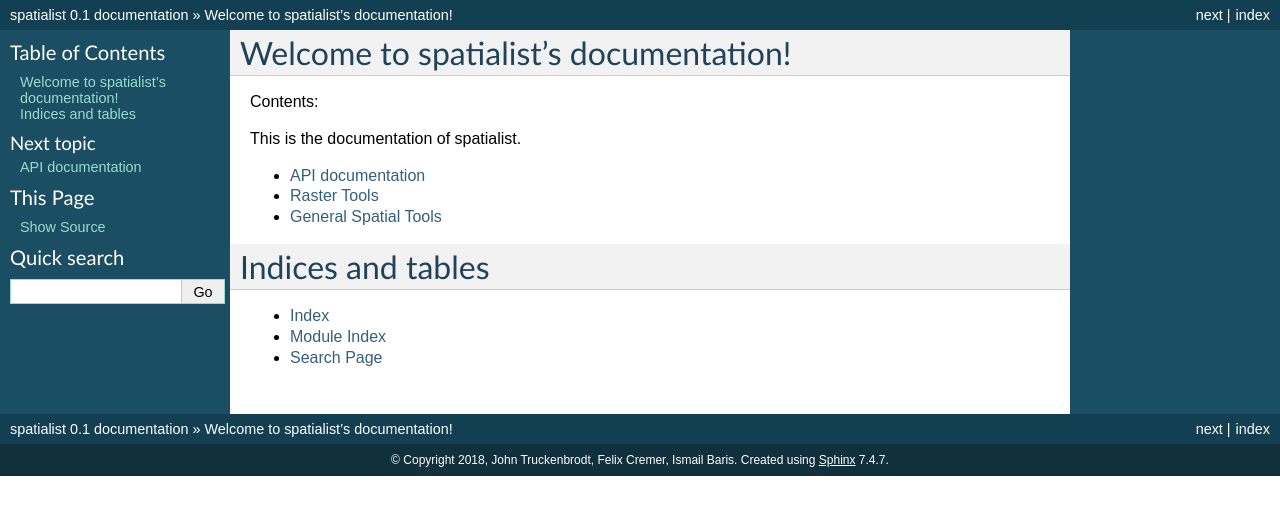
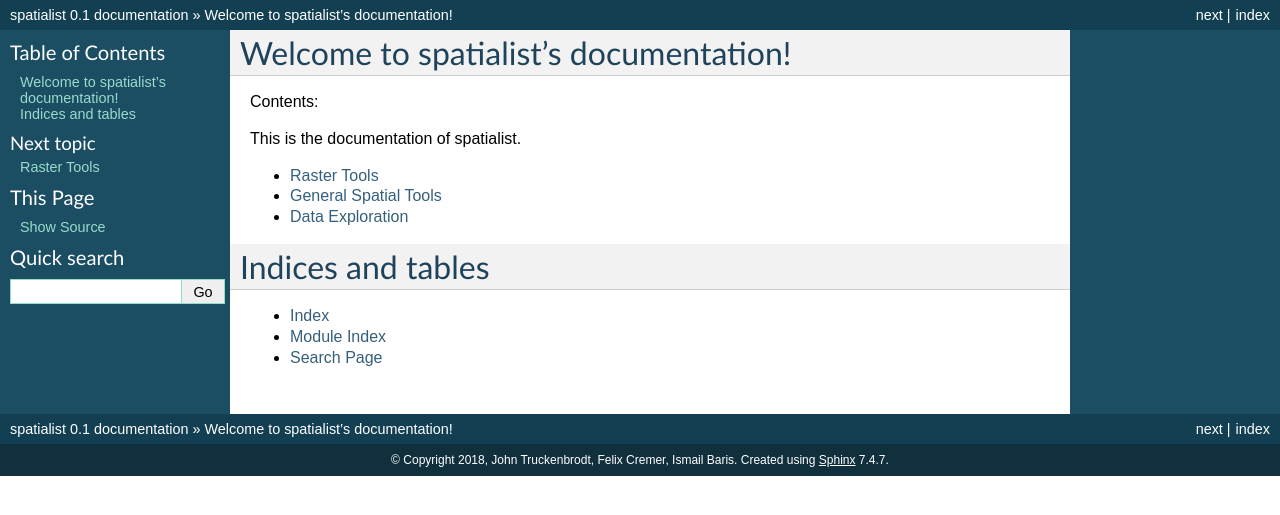
Before and after one commit to johntruckenbrodt/spatialist, a Sphinx documentation site: the page built from docs/index.rst, in a window 1280 px wide. Shown: the top 515 px of the page. Built offline with Sphinx 7.4.7, drawn with Linux system fonts in a browser that asks for light colours.

Commit message:
[docs.spatialist] added documentation section for module explorer

```diff
--- a/docs/spatialist.rst
+++ b/docs/spatialist.rst
@@ -1,6 +1,3 @@
-API documentation
-=================
-
 Raster Tools
 ============
 
@@ -16,3 +13,10 @@
     :members:
     :undoc-members:
     :show-inheritance:
+
+Data Exploration
+================
+
+.. automodule:: spatialist.explorer
+    :members:
+    :undoc-members:
```
